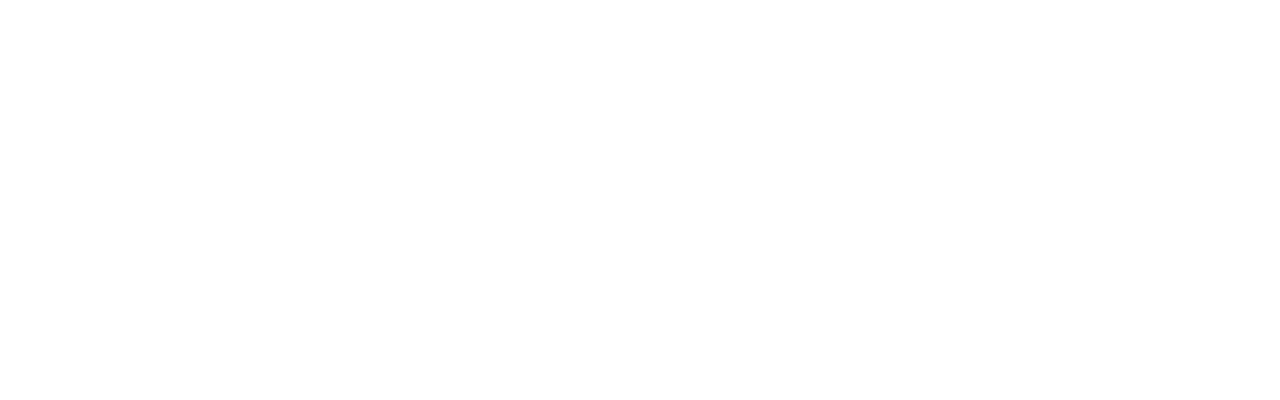
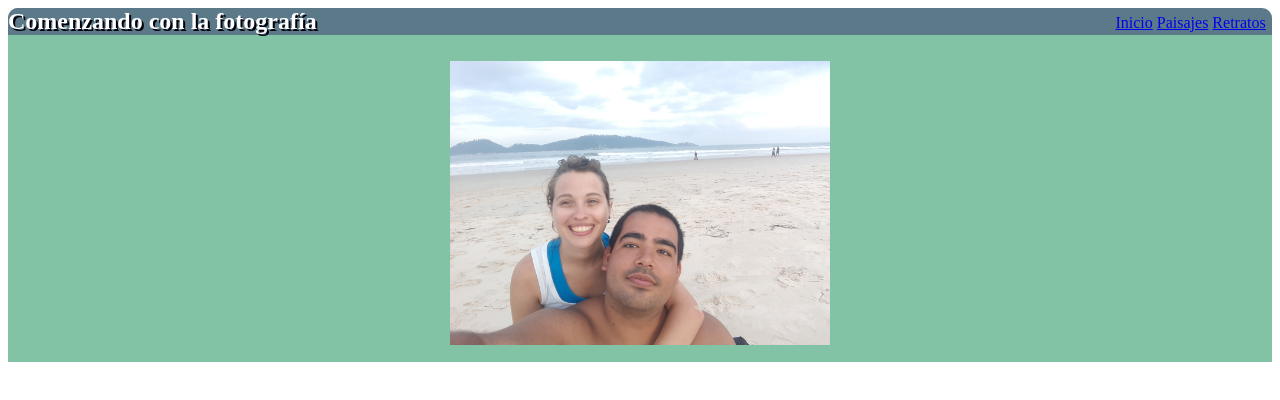
Before and after one commit to Kazev/CSS-evaluacion-final, a plain HTML site: page index.html in a window 1280 px wide. Drawn offline with Linux system fonts and the light colour scheme.

Commit message:
Imagen central
Se añadio la imagen y se centro, se le agrego el color de fondo. Resta quitar subrayado a los enlaces con text decoration

```diff
--- a/estilos/estilos.css
+++ b/estilos/estilos.css
@@ -0,0 +1,32 @@
+#Cabecera {
+  color: white;
+  background-color: #5b7989;
+  border-radius: 10px 10px 0px 0px;
+  -moz-border-radius: 10px 10px 0px 0px;
+  -webkit-border-radius: 10px 10px 0px 0px;
+}
+#Cabecera h1{
+  text-shadow: 2px 2px #02010a;
+  color: white;
+  background-color: #5b7989;
+  border-radius: 10px 10px 0px 0px;
+  -moz-border-radius: 10px 10px 0px 0px;
+  -webkit-border-radius: 10px 10px 0px 0px;
+  display: inline;
+}
+#Cabecera ol{
+  float: right;
+  margin-top: 0.5%;
+  margin-right: 0.5%;
+  text-decoration:none;
+}
+.Central{
+  background-color: #82c3a6;
+	display:block;
+}
+.Central img{
+  margin-left: 35%;
+  margin-right: 35%;
+  margin-top: 1%;
+  margin-bottom: 1%;
+}
--- a/index.html
+++ b/index.html
@@ -7,6 +7,18 @@
   <link rel="stylesheet" href="estilos/estilos.css">
 </head>
 <body>
+  <section id="Cabecera">
+      <h1>Comenzando con la fotografía</h1>
+        <ol>
+          <a href="index.html">Inicio</a>
+          <a href="paisajes.html">Paisajes</a>
+          <a href="retratos.html">Retratos</a>
+        </ol>
+  </section>
+  <section class="Central">
+    <img src="imagenes/fotocentral.jpg" height="30%" width="30%">
+  </section>
+
 
 </body>
 <footer>
```
Also changed, not shown: imagenes/fotocentral.jpg (added).
